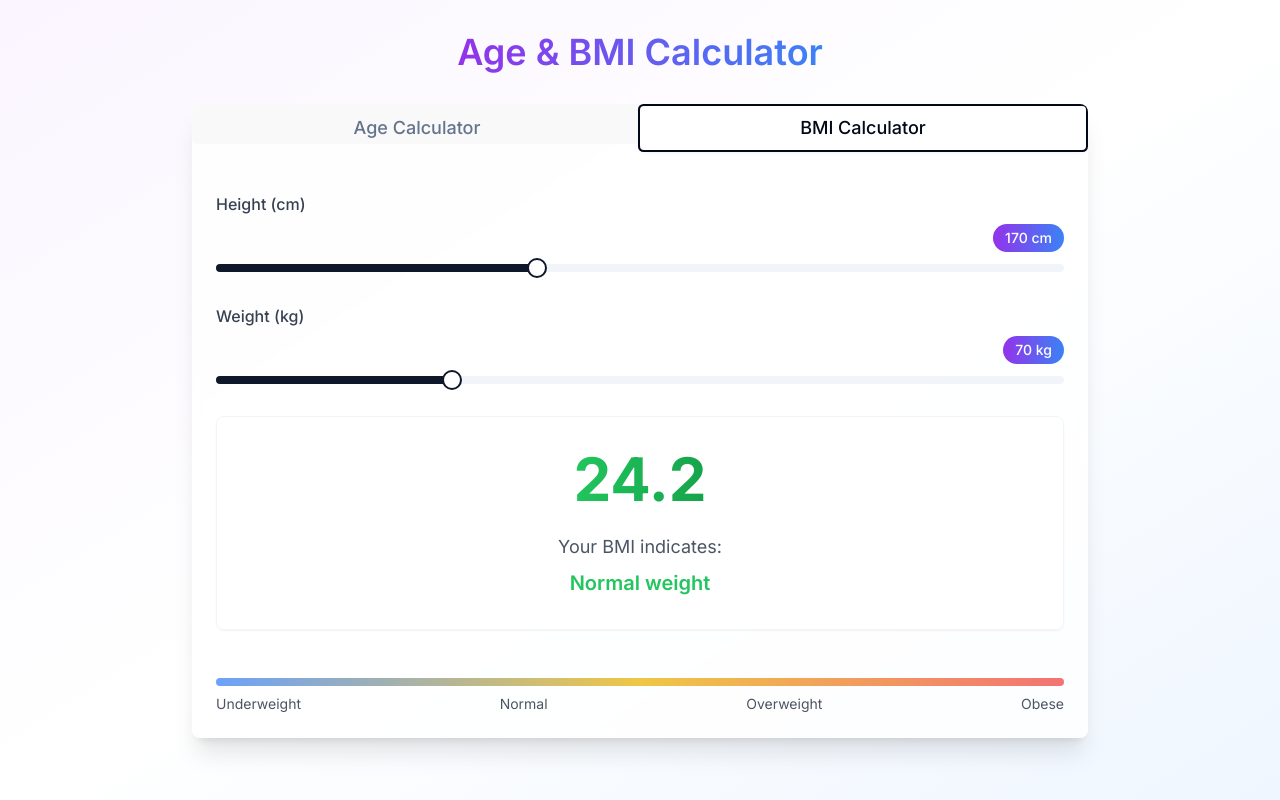
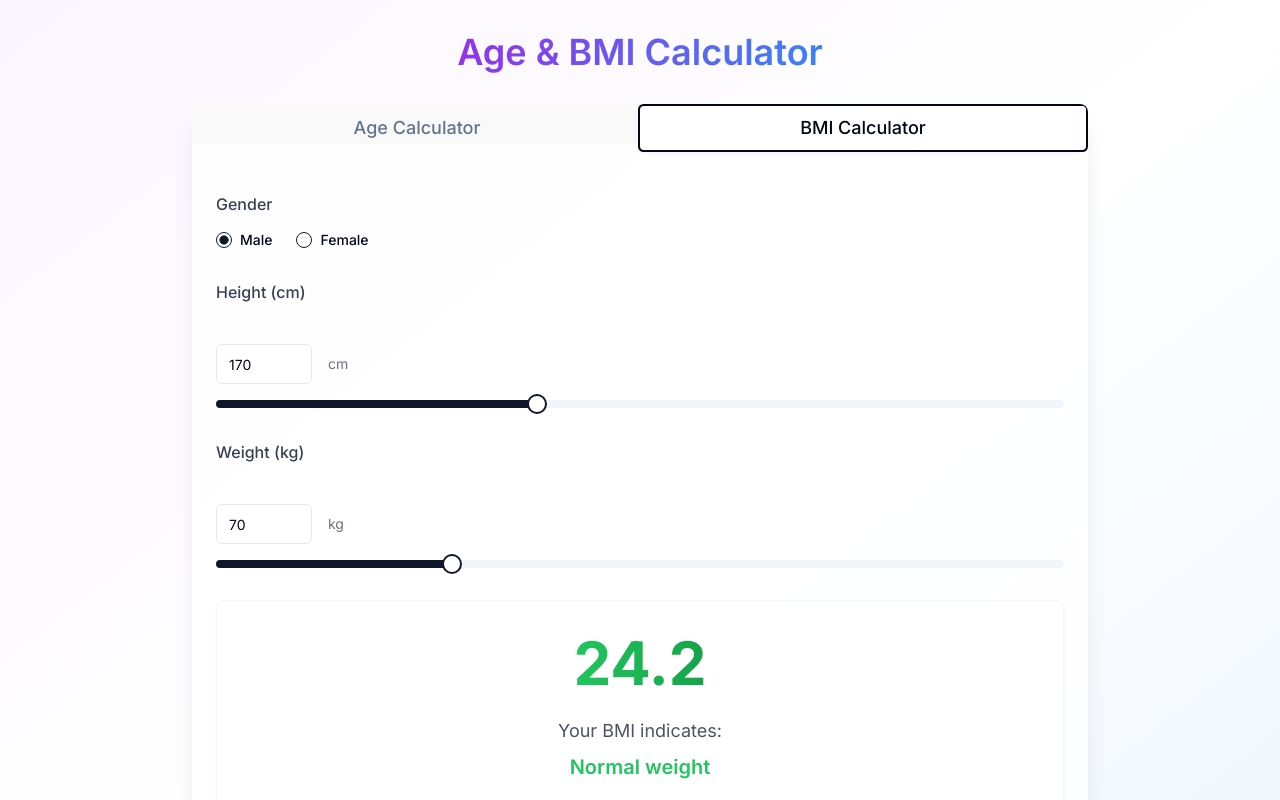
Before and after one commit to mayur0909/animagic-age-bmi, a React (Vite) app: page / in a window 1280 px wide. Both pictures are taken after a click on the tab "BMI Calculator". Shown: the top 800 px of the page. Built offline with nearby package versions, Linux system fonts and the light colour scheme.

Commit message:
Enhance BMI Calculator
Add gender selection option to the BMI calculator.  Make height and weight fields editable text inputs with accompanying sliders.

```diff
--- a/src/components/BmiCalculator.tsx
+++ b/src/components/BmiCalculator.tsx
@@ -3,6 +3,8 @@ import React, { useState, useEffect } from 'react';
 import { Slider } from './ui/slider';
 import { Card } from './ui/card';
 import { Label } from './ui/label';
+import { Input } from './ui/input';
+import { RadioGroup, RadioGroupItem } from './ui/radio-group';
 
 const BmiCalculator = () => {
   const [height, setHeight] = useState(170);
@@ -10,6 +12,7 @@ const BmiCalculator = () => {
   const [bmi, setBmi] = useState(0);
   const [category, setCategory] = useState('');
   const [isAnimating, setIsAnimating] = useState(false);
+  const [gender, setGender] = useState('male');
 
   const calculateBMI = () => {
     const heightInMeters = height / 100;
@@ -30,6 +33,20 @@ const BmiCalculator = () => {
     calculateBMI();
   }, [height, weight]);
 
+  const handleHeightInput = (value: string) => {
+    const numValue = parseFloat(value);
+    if (!isNaN(numValue) && numValue >= 140 && numValue <= 220) {
+      setHeight(numValue);
+    }
+  };
+
+  const handleWeightInput = (value: string) => {
+    const numValue = parseFloat(value);
+    if (!isNaN(numValue) && numValue >= 40 && numValue <= 150) {
+      setWeight(numValue);
+    }
+  };
+
   const getBmiColor = () => {
     if (bmi < 18.5) return 'from-blue-500 to-blue-600';
     if (bmi < 25) return 'from-green-500 to-green-600';
@@ -48,8 +65,38 @@ const BmiCalculator = () => {
     <div className="p-6 space-y-8">
       <div className="space-y-8 animate-fade-in">
         <div className="space-y-4">
+          <Label className="text-base font-medium text-gray-700">Gender</Label>
+          <RadioGroup
+            defaultValue="male"
+            value={gender}
+            onValueChange={setGender}
+            className="flex space-x-4"
+          >
+            <div className="flex items-center space-x-2">
+              <RadioGroupItem value="male" id="male" />
+              <Label htmlFor="male" className="cursor-pointer">Male</Label>
+            </div>
+            <div className="flex items-center space-x-2">
+              <RadioGroupItem value="female" id="female" />
+              <Label htmlFor="female" className="cursor-pointer">Female</Label>
+            </div>
+          </RadioGroup>
+        </div>
+
+        <div className="space-y-4">
           <Label className="text-base font-medium text-gray-700">Height (cm)</Label>
           <div className="relative pt-6">
+            <div className="flex items-center space-x-4 mb-4">
+              <Input
+                type="number"
+                value={height}
+                onChange={(e) => handleHeightInput(e.target.value)}
+                min={140}
+                max={220}
+                className="w-24"
+              />
+              <span className="text-sm text-gray-500">cm</span>
+            </div>
             <Slider
               value={[height]}
               onValueChange={(value) => setHeight(value[0])}
@@ -58,15 +105,23 @@ const BmiCalculator = () => {
               step={1}
               className="mt-2"
             />
-            <div className="absolute top-0 right-0 text-sm font-medium bg-gradient-to-r from-purple-600 to-blue-500 text-white px-3 py-1 rounded-full transform -translate-y-2">
-              {height} cm
-            </div>
           </div>
         </div>
 
         <div className="space-y-4">
           <Label className="text-base font-medium text-gray-700">Weight (kg)</Label>
           <div className="relative pt-6">
+            <div className="flex items-center space-x-4 mb-4">
+              <Input
+                type="number"
+                value={weight}
+                onChange={(e) => handleWeightInput(e.target.value)}
+                min={40}
+                max={150}
+                className="w-24"
+              />
+              <span className="text-sm text-gray-500">kg</span>
+            </div>
             <Slider
               value={[weight]}
               onValueChange={(value) => setWeight(value[0])}
@@ -75,9 +130,6 @@ const BmiCalculator = () => {
               step={1}
               className="mt-2"
             />
-            <div className="absolute top-0 right-0 text-sm font-medium bg-gradient-to-r from-purple-600 to-blue-500 text-white px-3 py-1 rounded-full transform -translate-y-2">
-              {weight} kg
-            </div>
           </div>
         </div>
       </div>
@@ -97,6 +149,9 @@ const BmiCalculator = () => {
               {category}
             </p>
           </div>
+          <div className="text-sm text-gray-500">
+            Gender: {gender.charAt(0).toUpperCase() + gender.slice(1)}
+          </div>
         </div>
       </Card>
 
```
